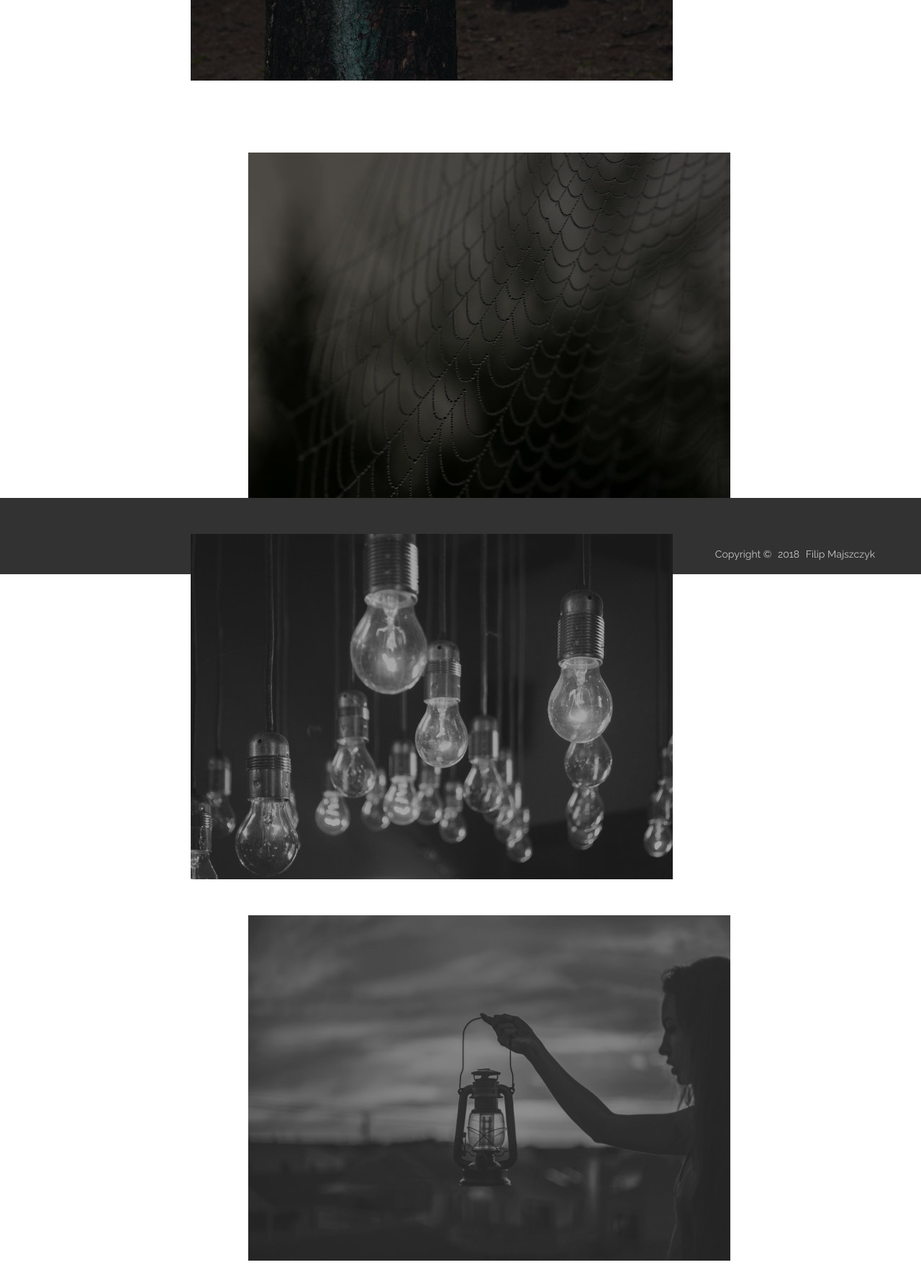
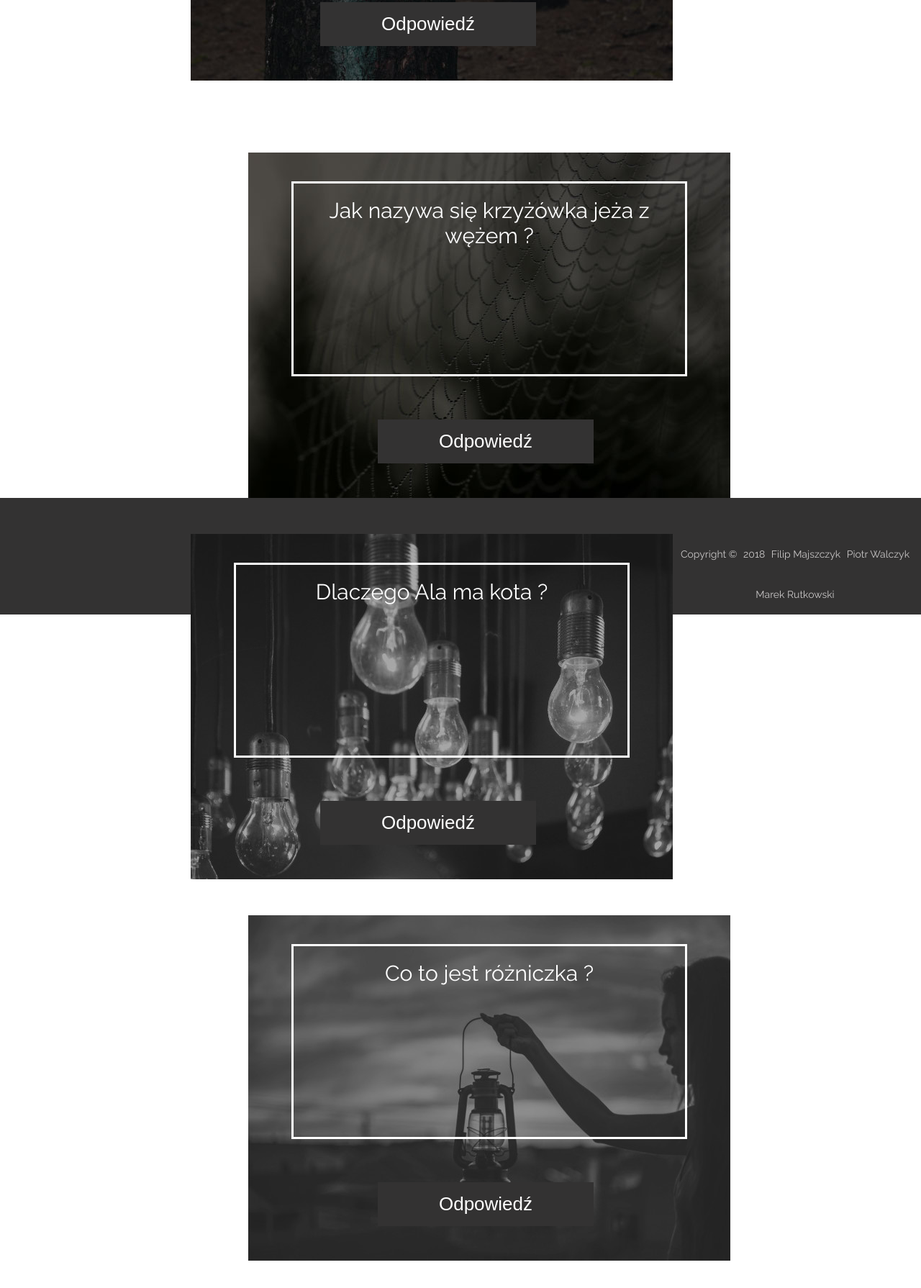
Before and after one commit to Filip0605/SCR, a plain HTML site: page subpages/category3.html in a window 1280 px wide. Shown: the part 986-2776 px from the top of the page at 72% size. Drawn offline with Linux system fonts and the light colour scheme.

Commit message:
final FHD

```diff
--- a/subpages/category3.html
+++ b/subpages/category3.html
@@ -6,6 +6,26 @@
     <link href="../style.css" rel="stylesheet" type="text/css" />
     <link rel="stylesheet" href="https://fonts.googleapis.com/css?family=Raleway" />
     <link rel="icon" type="image/png" sizes="16x16" href="../img/icon.png" />
+    <script>
+        function showAnswer1() {
+            alert("Mucha na wstecznym biegu.");
+        }
+    </script>
+    <script>
+        function showAnswer2() {
+            alert("Drut kolczasty.");
+        }
+    </script>
+    <script>
+        function showAnswer3() {
+            alert("Bo Sierotka ma Rysia.");
+        }
+    </script>
+    <script>
+        function showAnswer4() {
+            alert("Wyniczek odejmowanka.")
+        }
+    </script>
 </head>
 <body>
     <div class="container">
@@ -30,16 +50,20 @@
             </div>
             <div class="content">
                 <div class="puzzle1">
-
+                    <p class="puzzle">Co to jest: lata po pokoju i robi yzb, yzb, yzb... ?</p>
+                    <button class="answer" type="button" onclick="showAnswer1()">Odpowiedź</button>
                 </div>
                 <div class="puzzle2">
-
+                    <p class="puzzle">Jak nazywa się krzyżówka jeża z wężem ?</p>
+                    <button class="answer" type="button" onclick="showAnswer2()">Odpowiedź</button>
                 </div>
                 <div class="puzzle3">
-
+                    <p class="puzzle">Dlaczego Ala ma kota ?</p>
+                    <button class="answer" type="button" onclick="showAnswer3()">Odpowiedź</button>
                 </div>
                 <div class="puzzle4">
-
+                    <p class="puzzle">Co to jest różniczka ?</p>
+                    <button class="answer" type="button" onclick="showAnswer4()">Odpowiedź</button>
                 </div>
             </div>
         </section>
@@ -48,6 +72,8 @@
                 <li class="info">Copyright &copy;</li>
                 <li class="info">2018</li>
                 <li class="info">Filip Majszczyk</li>
+                <li class="info">Piotr Walczyk</li>
+                <li class="info">Marek Rutkowski</li>
             </ul>
         </footer>
     </div>
```
Also changed, not shown: index.html (+2 -0 lines), subpages/category1.html (+2 -0 lines), subpages/category2.html (+2 -0 lines), subpages/category4.html (+30 -4 lines).
